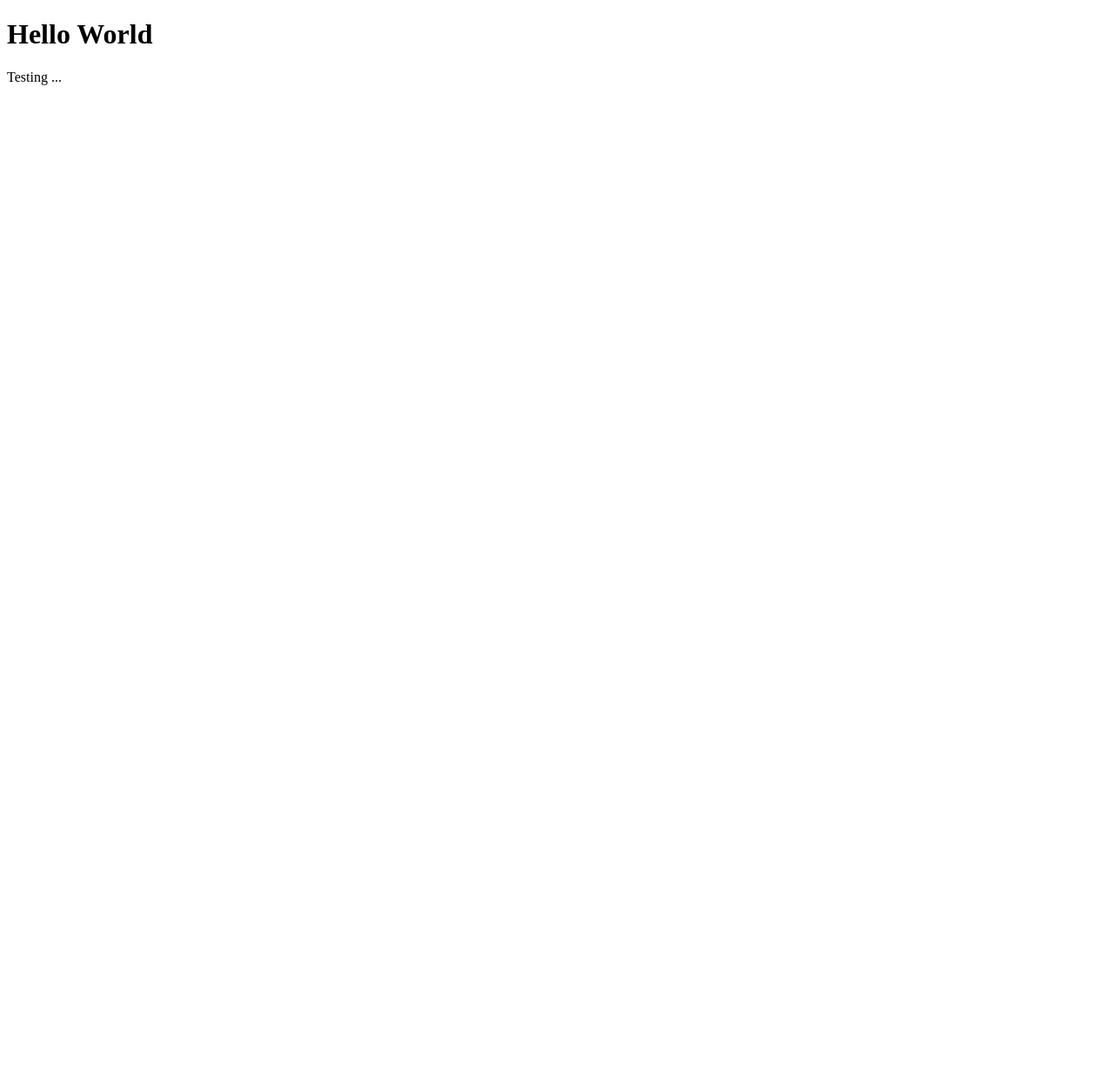
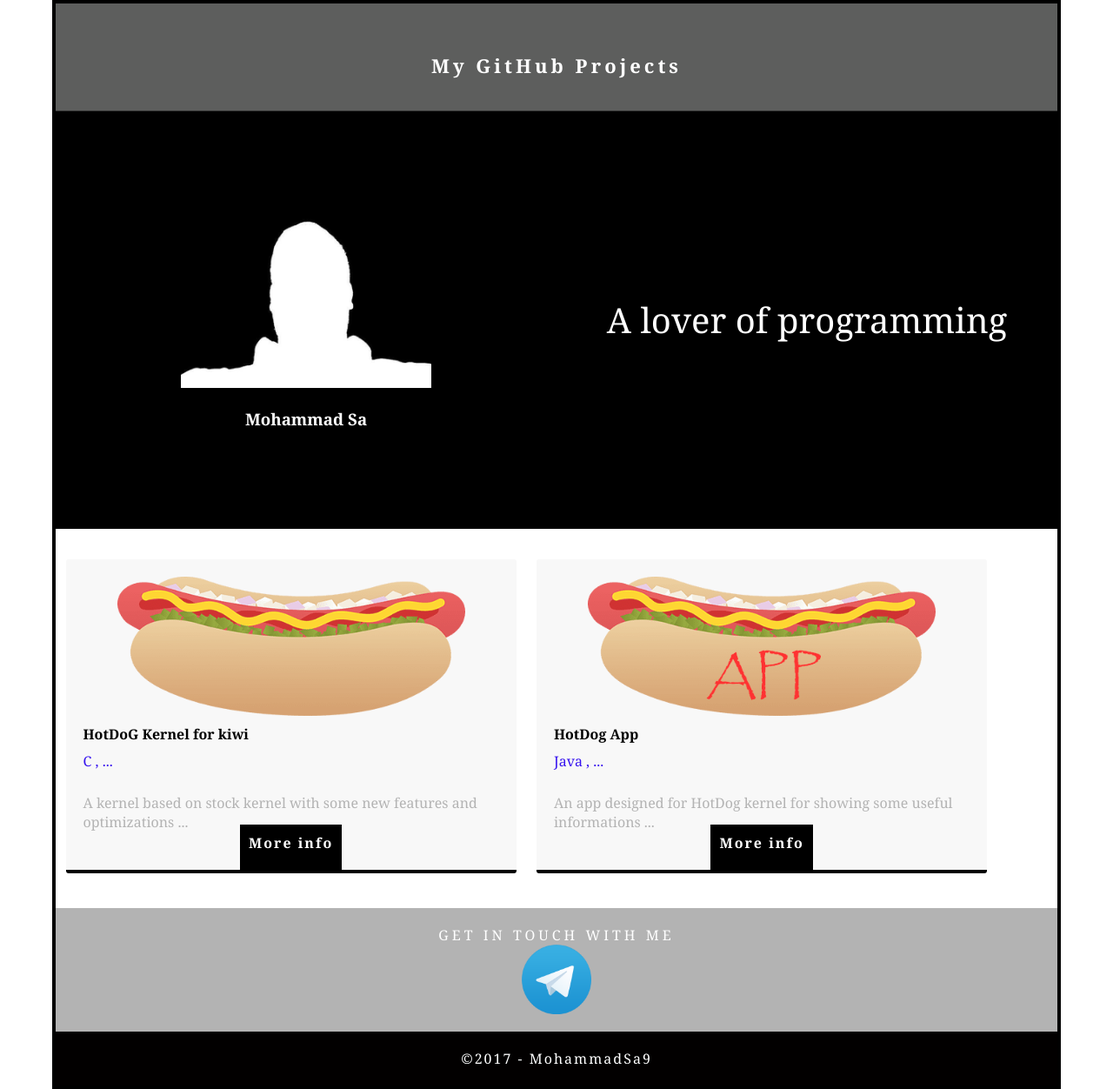
Before and after one commit to mohammadsa9/mohammadsa9.github.io, a plain HTML site: page index.html in a window 1280 px wide. Shown: the whole page at 87% size. Before the commit the page ends 800 px from the top, so only its background shows below. Drawn offline with Linux system fonts and the light colour scheme.

Commit message:
Fist view

```diff
--- /dev/null
+++ b/css/simpleGridTemplate.css
@@ -0,0 +1,325 @@
+@charset "UTF-8";
+/* Body */
+body {
+	font-family: Cambria, "Hoefler Text", "Liberation Serif", Times, "Times New Roman", serif;
+	background-color: #FFFFFF;
+	margin: 0;
+	padding: 0;
+	text-align: center;
+
+}
+/* Container */
+.container {
+	width: 90%;
+	margin-left: auto;
+	margin-right: auto;
+	background-color: #FFFFFF;
+	border: 4px solid black;
+
+}
+/* Header */
+header {
+	width: 100%;
+	height: 8%;
+	background-color: #5D5E5D;
+	border-bottom: 1px solid #353635;
+	padding-top: 0px;
+	padding-top: 5px;
+}
+.logo {
+	color: #fff;
+	font-weight: bold;
+	margin-left: auto;
+	letter-spacing: 4px;
+	margin-right: auto;
+	text-align: center;
+	padding-top: 15px;
+	line-height: 2em;
+	font-size: 22px;
+}
+.hero_header {
+	color: #FFFFFF;
+	text-align: center;
+	margin: 0;
+	letter-spacing: 4px;
+}
+/* About Section */
+.text_column {
+	width: 90%;
+	text-align: left;
+	font-weight: lighter;
+	line-height: 25px;
+	float: left;
+	padding-left: 20px;
+	padding-right: 20px;
+	color: #A3A3A3;
+}
+.gallery {
+	clear: both;
+	display: inline-block;
+	float: center;
+	background-color: #FFFFFF;
+	/* [disabled]min-width: 400px;
+*/
+	padding-bottom: 35px;
+	padding-top: 0px;
+	margin-top: -5px;
+	margin-bottom: 0px;
+}
+.thumbnail {
+	width: 45%;
+	text-align: center;
+	float: left;
+	margin-top: 35px;
+	background-color: #F8F8F8;
+	padding-bottom: 20px;
+	margin-left: 1%;
+	margin-right: 1%;
+	border-radius: 3px;
+	padding-top: 20px;
+	border-bottom: 4px solid black;
+}
+.gallery .thumbnail h4 {
+	margin-top: 5px;
+	margin-bottom: 5px;
+	color: #000000;
+	text-align: left;
+	padding-left: 20px;
+	padding-right: 20px;
+}
+.gallery .thumbnail p {
+	margin: 0;
+	color: #4E10FF;
+	text-align: left;
+	padding-left: 20px;
+}
+/* More info */
+.intro {
+	background-color: #FFFFFF;
+	padding-bottom: 0px;
+	border-color: white;
+}
+.column {
+	width: 50%;
+	text-align: center;
+	padding-top: 30px;
+	float: left;
+}
+.column2 {
+	width: 50%;
+	height: 100%;
+	text-align: center;
+	padding-top: 15%;
+	padding-bottom: 15%;
+	float: right;
+}
+.intro .column h3 {
+	color: #FFFFFF;
+	text-align: center;
+}
+.intro .column2 p {
+	color: #FFFFFF;
+	font-size: 40px;
+}
+.cards {
+	width: 100%;
+	max-width: 400px;
+	max-height: 200px;
+	opacity: 0.8;
+}
+
+
+.intro .column p {
+	padding-left: 30px;
+	padding-right: 30px;
+	text-align: justify;
+	line-height: 25px;
+	font-weight: lighter;
+	margin-left: 20px;
+	margin-right: 20px;
+	width: 80%;
+	margin-top: 4%;
+}
+.button {
+	width: 200px;
+	margin-top: 40px;
+	margin-right: auto;
+	margin-bottom: auto;
+	margin-left: auto;
+	padding-top: 10px;
+	padding-right: 10px;
+	padding-bottom: 20px;
+	padding-left: 10px;
+	text-align: center;
+	vertical-align: middle;
+	border-radius: 0px;
+	font-weight: bold;
+	letter-spacing: 2px;
+	background-color: black;
+	color: #FFFFFF;
+	transition: all 0.3s linear;
+	margin-top: 100px;
+	text-decoration: none;
+}
+.button:hover {
+	background-color: #6D8082;
+	color: #FFFFFF;
+	cursor: pointer;
+}
+.copyright {
+	text-align: center;
+	padding-top: 20px;
+	padding-bottom: 20px;
+	background-color: #020000;
+	color: #FFFFFF;
+	font-weight: lighter;
+	letter-spacing: 2px;
+	border-top-width: 2px;
+}
+footer {
+	background-color: #B3B3B3;
+	padding-top: 20px;
+	padding-bottom: 15PX;
+}
+.intro {
+	display: inline-block;
+	background-color: #000000;
+	width : 100%;
+}
+.profile {
+	width: 50%;
+	padding-bottom: 0px;
+}
+.gallery .thumbnail .tag {
+	color: #3613EF;
+	padding-bottom: 4px;
+	padding-top: 4px;
+	text-align: left;
+	padding-left: 20px;
+	padding-right: 20px;
+}
+
+/* Mobile */
+@media (max-width: 320px) {
+.logo {
+	width: 100%;
+	text-align: center;
+	margin-top: 13px;
+	margin-right: 0px;
+	margin-bottom: 0px;
+	margin-left: 0px;
+}
+.text_column {
+	width: 10%;
+	text-align: justify;
+	padding: 0;
+}
+.intro .column p {
+	width: 100%;
+	margin-left: 0px;
+}
+.text_column {
+	padding-left: 20px;
+}
+.thumbnail {
+	width: 100%;
+	margin: 0;
+}
+.column {
+	width: 100%;
+	margin-top: 0px;
+}
+.hero_header {
+
+	padding-left: 10px;
+	padding-right: 10px;
+	padding-bottom: 10px;
+	line-height: 22px;
+	text-align: justify;
+}
+}
+
+/* Small Tablets */
+@media (min-width: 321px)and (max-width: 767px) {
+.logo {
+	width: 100%;
+	text-align: center;
+	margin-top: 13px;
+	margin-right: 0px;
+	margin-bottom: 0px;
+	margin-left: 0px;
+}
+.text_column {
+	width: 100%;
+	text-align: left;
+	padding: 0;
+}
+.thumbnail {
+	width: 100%;
+}
+.column {
+	width: 100%;
+	margin-top: 0px;
+}
+.thumbnail {
+	width: 100%;
+}
+.text_column {
+	padding-left: 20px;
+	padding-right: 20px;
+	width: 90%;
+}
+.column {
+	width: 100%;
+	margin-left: 0px;
+	margin-right: 0px;
+}
+.profile {
+	width: 100%;
+	margin-bottom: 0px;
+}
+.intro .column p {
+	width: 90%;
+	text-align: center;
+	padding-left: 0px;
+}
+}
+
+/* Small Desktops */
+@media (min-width: 768px) and (max-width: 1096px) {
+.text_column {
+	width: 100%;
+}
+.thumbnail {
+	width: 48%;
+}
+.text_column {
+	width: 90%;
+	margin: 0;
+	padding: 20px;
+}
+.intro .column p {
+	width: 80%;
+}
+
+img.tt {
+	display: block;
+	padding-top: 20px;
+	padding-bottom:0px;
+	margin-top: 10px;
+    margin: 0 auto;
+	text-align: center;
+}
+
+.tele{
+	text-align: center;
+	display: block;
+	margin: 0 auto;
+	padding-top: 10px;
+}
+
+	.abc{
+		padding-bottom:40px;
+	}
+
+}
--- a/index.html
+++ b/index.html
@@ -1,7 +1,57 @@
-<!DOCTYPE html>
+<!doctype html>
 <html>
+<head>
+<meta charset="utf-8">
+<meta http-equiv="X-UA-Compatible" content="IE=edge">
+<meta name="viewport" content="width=device-width, initial-scale=1">
+<title>My Projects</title>
+<link href="css/simpleGridTemplate.css" rel="stylesheet" type="text/css">
+</head>
 <body>
-<h1>Hello World</h1>
-<p>Testing ...</p>
+<!-- Main Container -->
+<div class="container">
+  <!-- Header -->
+  <header class="header">
+    <h4 class="logo">My GitHub Projects</h4>
+  </header>
+  <!-- Hero Section -->
+  <section class="intro">
+    <div class="column">
+    <img src="images/profile.jpg" alt="" class="profile"> <h3>Mohammad Sa</h3> </div>
+    <div class="column2">
+      <p>A lover of programming </p>
+    </div>
+  </section>
+  <!-- Stats Gallery Section -->
+  <div class="gallery">
+    <div class="thumbnail"> <img src="images/hd.png" alt="" width="2000" class="cards"/></a>
+      <h4>HotDoG Kernel for kiwi</h4>
+      <p class="tag">C , ...</p>
+      <div class="abc" style="text-align: left;">
+        <p>&nbsp;</p>
+        <p><font color="#b3b3b3">A kernel based on stock kernel with some new features and optimizations ...</font></p>
+      </div>
+      <a href="https://forum.xda-developers.com/honor-5x/development/kernel-hotdog-2-0-1-t3544887/post70725278#post70725278" class="button">More info</a>
+    </div>
+    <div class="thumbnail"> <img src="images/hdapp.png" alt="" width="2000" class="cards"/></a>
+      <h4>HotDog App</h4>
+      <p class="tag">Java , ...</p>
+      <div class="abc" style="text-align: left;">
+        <p>&nbsp;</p>
+        <p><font color="#b3b3b3">An app designed for HotDog kernel for showing some useful informations ...</font></p>
+      </div>
+      <a href="https://forum.xda-developers.com/honor-5x/development/kernel-hotdog-2-0-1-t3544887/post70725278#post70725278" class="button">More info</a>
+    </div>
+  </div>
+
+  <!-- Footer Section -->
+  <footer id="contact">
+    <p class="hero_header">GET IN TOUCH WITH ME</p>
+    <div class="tele"> <a href="https://t.me/mohammadsa9"><img src="images/tele.png" alt="" width="80" class="tt"/></a>
+  </footer>
+  <!-- Copyrights Section -->
+  <div class="copyright">&copy;2017 - MohammadSa9</div>
+</div>
+<!-- Main Container Ends -->
 </body>
 </html>
```
Also changed, not shown: images/bkg_06.jpg (added), images/hd.png (added), images/hdapp.png (added), images/profile.jpg (added), images/tele.png (added).
